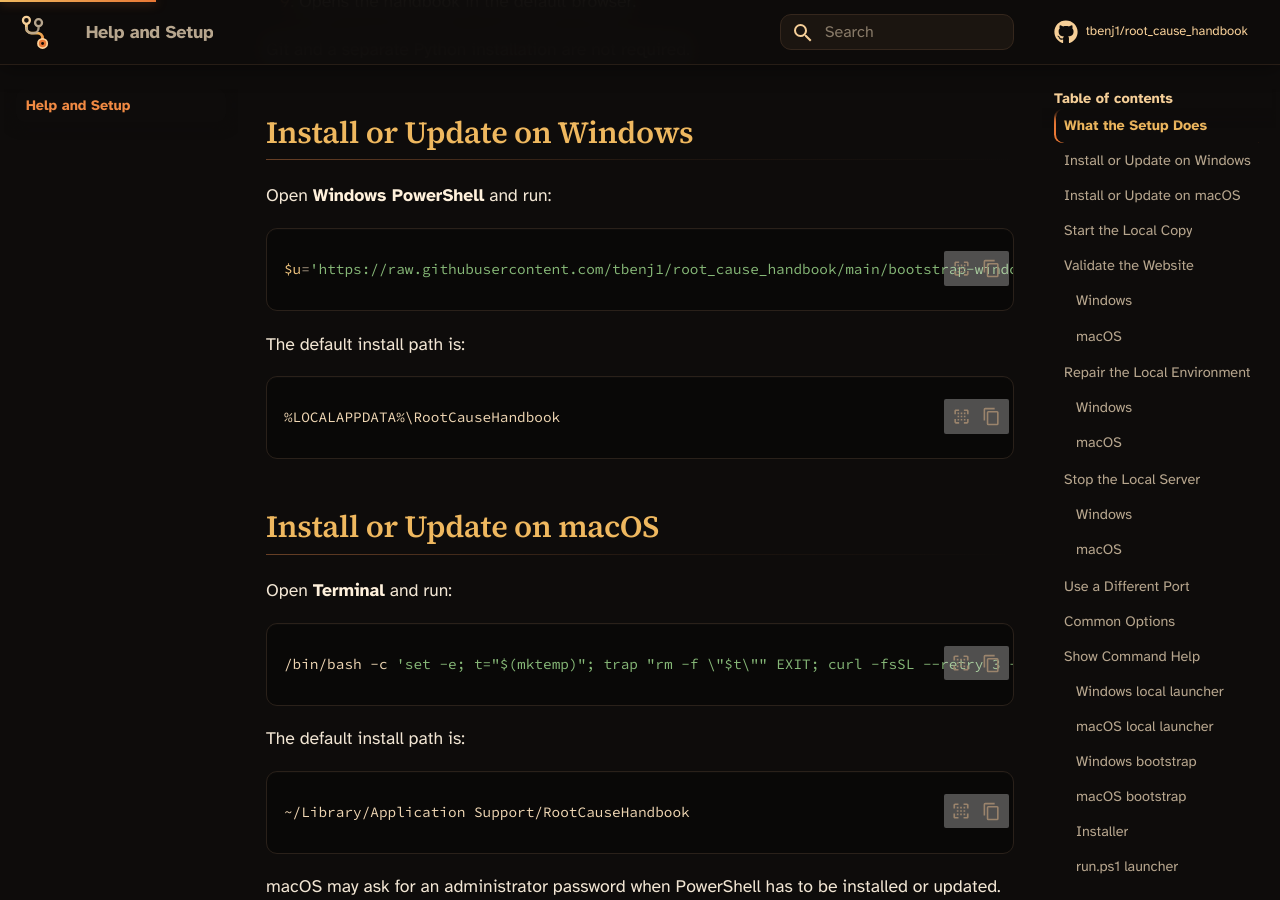
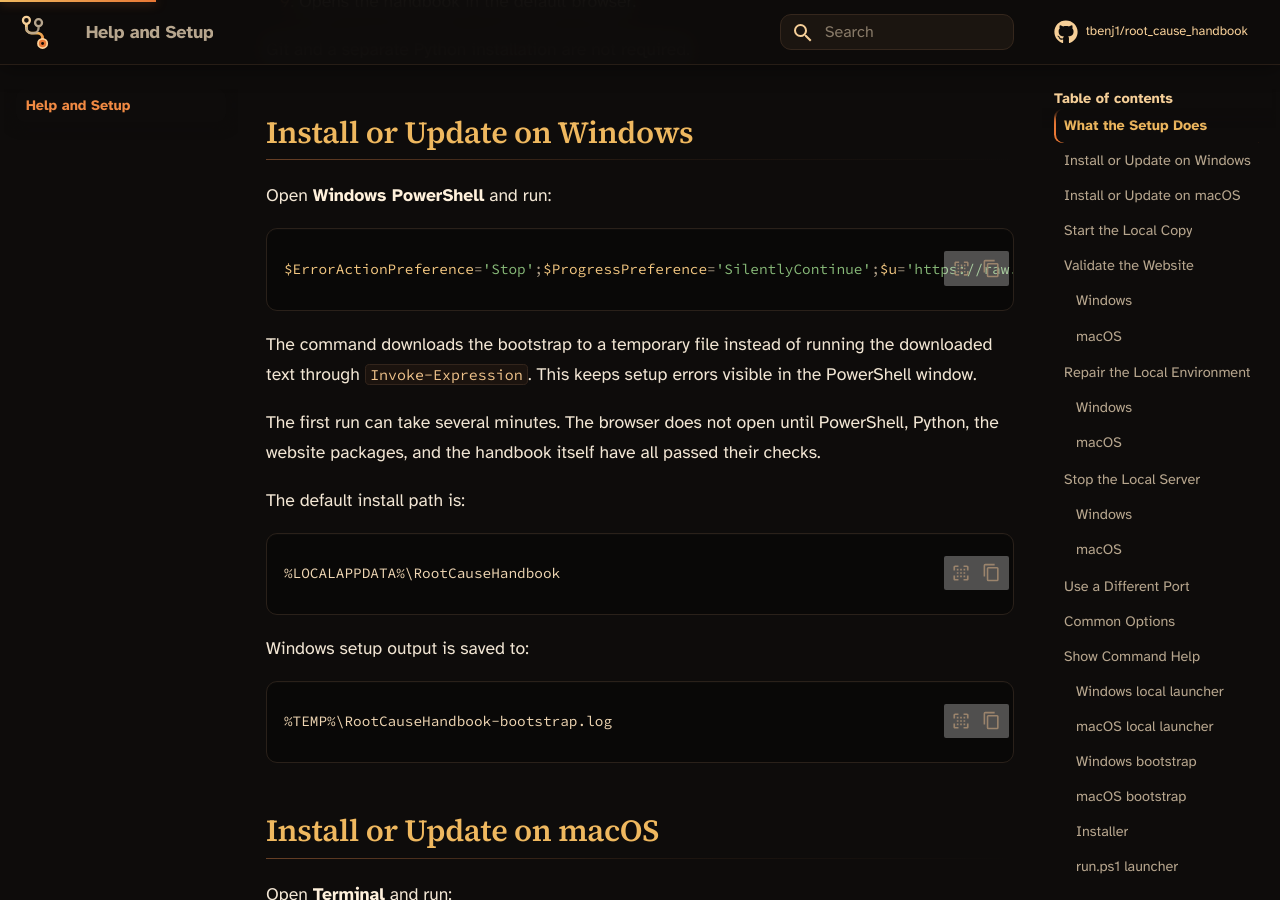
Before and after one commit to tbenj1/root_cause_handbook, an MkDocs documentation site: the page built from docs/help.md, in a window 1280 px wide and 900 px high, scrolled down 849 px. Built offline with MkDocs 1.6.1 and Material for MkDocs 9.7.7, drawn with Linux system fonts in a browser that asks for light colours; comment, search, counter and statistics services are not loaded; some of the changed text lies outside the part shown.

Commit message:
Fixed issue with launcher

````diff
--- a/docs/help.md
+++ b/docs/help.md
@@ -25,13 +25,23 @@
 Open **Windows PowerShell** and run:
 
 ```powershell
-$u='https://raw.githubusercontent.com/tbenj1/root_cause_handbook/main/bootstrap-windows.ps1'; for($i=1;$i -le 3;$i++){try{$s=Invoke-RestMethod -Uri $u -UseBasicParsing -TimeoutSec 60;break}catch{if($i -eq 3){throw};Start-Sleep -Seconds (2*$i)}}; if($s -notmatch 'Root Cause Handbook Bootstrap'){throw 'The bootstrap download was not valid.'}; Invoke-Expression $s
+$ErrorActionPreference='Stop';$ProgressPreference='SilentlyContinue';$u='https://raw.githubusercontent.com/tbenj1/root_cause_handbook/main/bootstrap-windows.ps1';$f=Join-Path $env:TEMP ('RootCauseHandbook-bootstrap-'+[guid]::NewGuid().ToString('N')+'.ps1');try{Write-Host '[>] Downloading the Root Cause Handbook bootstrap.';for($i=1;$i -le 3;$i++){try{Invoke-WebRequest -Uri $u -OutFile $f -UseBasicParsing -TimeoutSec 60;break}catch{if($i -eq 3){throw};Start-Sleep -Seconds (2*$i)}};$t=Get-Content -LiteralPath $f -Raw;if($t -notmatch 'Root Cause Handbook Bootstrap'){throw 'The bootstrap download was not valid.'};Write-Host '[>] Starting the Root Cause Handbook setup.';& $f}finally{Remove-Item -LiteralPath $f -Force -ErrorAction SilentlyContinue}
 ```
+
+The command downloads the bootstrap to a temporary file instead of running the downloaded text through `Invoke-Expression`. This keeps setup errors visible in the PowerShell window.
+
+The first run can take several minutes. The browser does not open until PowerShell, Python, the website packages, and the handbook itself have all passed their checks.
 
 The default install path is:
 
 ```text
 %LOCALAPPDATA%\RootCauseHandbook
+```
+
+Windows setup output is saved to:
+
+```text
+%TEMP%\RootCauseHandbook-bootstrap.log
 ```
 
 ## Install or Update on macOS
@@ -186,13 +196,27 @@
 
 ### The browser did not open
 
-Open the local address manually:
+First, open the local address manually:
 
 ```text
 http://127.0.0.1:8000
 ```
 
-You can also rerun the launcher without `-NoBrowser` or `--no-browser`.
+If the page opens, the server is working and only the automatic browser launch failed.
+
+On Windows, check the setup log:
+
+```text
+%TEMP%\RootCauseHandbook-bootstrap.log
+```
+
+You can also start the installed copy directly:
+
+```powershell
+pwsh -NoProfile -ExecutionPolicy Bypass -File "$env:LOCALAPPDATA\RootCauseHandbook\run.ps1"
+```
+
+If port `8000` is already being used, run the launcher with another port such as `-Port 8080`.
 
 ### Validation failed
 
````
Also changed, not shown: README.md (+25 -9 lines), 4 other files.
